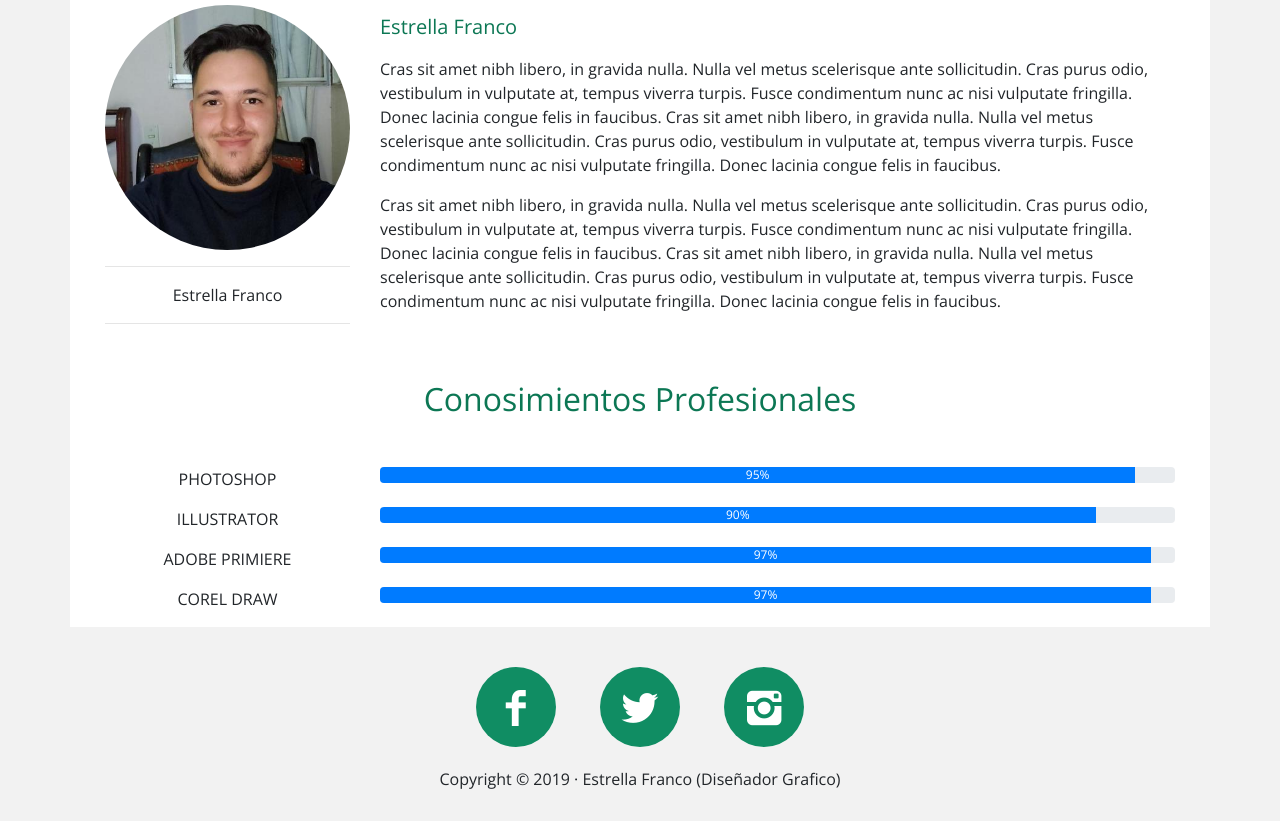
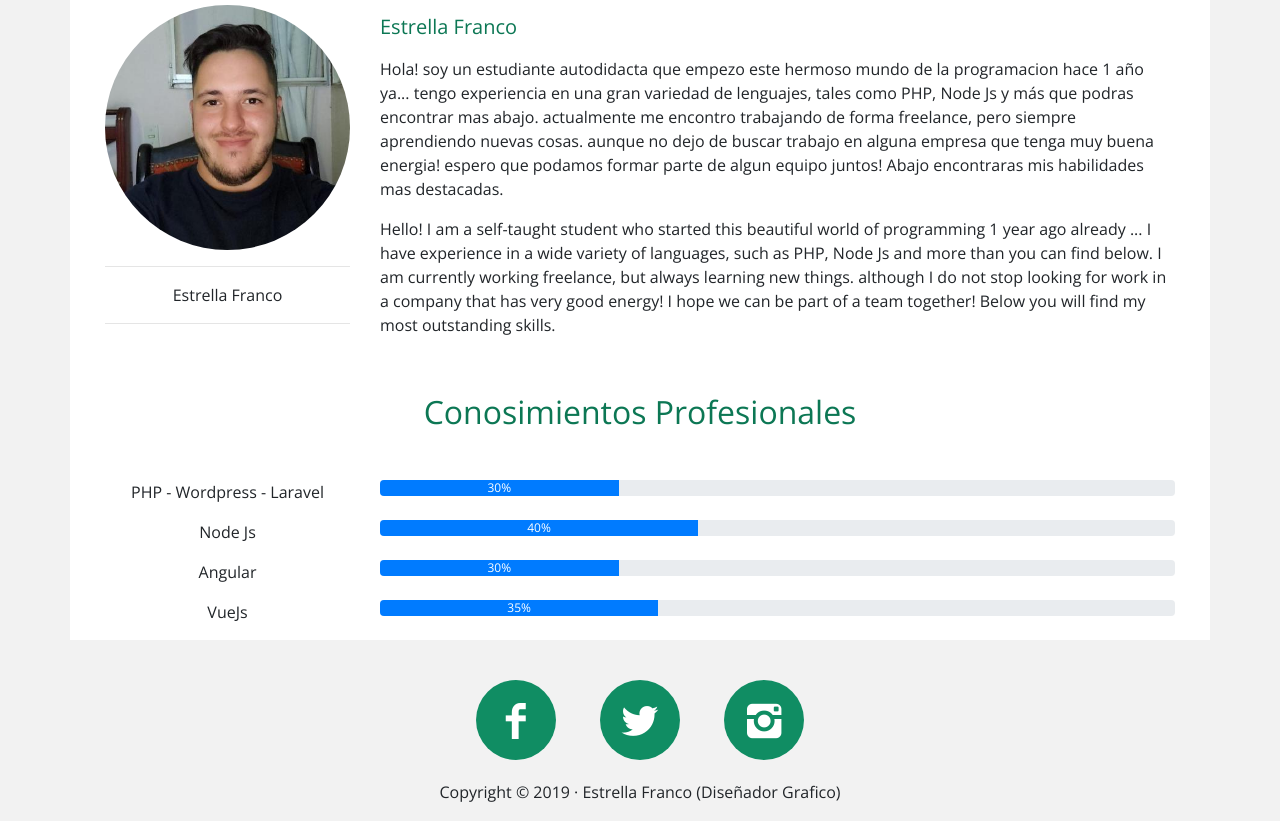
Before and after one commit to franco-es/portfolio, a plain HTML site: page about.html in a window 1280 px wide. Shown: the part 763-1584 px from the top of the page. Drawn offline with nearby package versions, Linux system fonts and the light colour scheme.

Commit message:
se personaliza mas el abaut.html agregando habilidades y una mejor descripcion, en ingles y español

```diff
--- a/about.html
+++ b/about.html
@@ -72,34 +72,26 @@
 						</div>
 						<div class="col-12 col-lg-9 col-md-9">
 							<h5 class="title-project">Estrella Franco</h5>
-							<p>Cras sit amet nibh libero, in gravida nulla. Nulla vel metus scelerisque ante
-								sollicitudin.
-								Cras
-								purus odio, vestibulum in vulputate at, tempus viverra turpis. Fusce condimentum nunc ac
-								nisi
-								vulputate fringilla. Donec lacinia congue felis in faucibus.
-								Cras sit amet nibh libero, in gravida nulla. Nulla vel metus scelerisque ante
-								sollicitudin.
-								Cras
-								purus odio, vestibulum in vulputate at, tempus viverra turpis. Fusce condimentum nunc ac
-								nisi
-								vulputate fringilla. Donec lacinia congue felis in faucibus.
-
+							<p>Hola!
+								soy un estudiante autodidacta que empezo este hermoso mundo de la programacion
+								hace 1 año ya...
+								tengo experiencia en una gran variedad de lenguajes, tales como PHP, Node Js y más que
+								podras encontrar mas abajo.
+								actualmente me encontro trabajando de forma freelance, pero siempre aprendiendo nuevas cosas.
+								aunque no dejo de buscar trabajo en alguna empresa que tenga muy buena energia!
+								espero que podamos formar parte de algun equipo juntos!
+								Abajo encontraras mis habilidades mas destacadas.
 							</p>
 
-							<p>Cras sit amet nibh libero, in gravida nulla. Nulla vel metus scelerisque ante
-								sollicitudin.
-								Cras
-								purus odio, vestibulum in vulputate at, tempus viverra turpis. Fusce condimentum nunc ac
-								nisi
-								vulputate fringilla. Donec lacinia congue felis in faucibus.
-								Cras sit amet nibh libero, in gravida nulla. Nulla vel metus scelerisque ante
-								sollicitudin.
-								Cras
-								purus odio, vestibulum in vulputate at, tempus viverra turpis. Fusce condimentum nunc ac
-								nisi
-								vulputate fringilla. Donec lacinia congue felis in faucibus.
-
+							<p>Hello!
+								I am a self-taught student who started this beautiful world of programming
+								1 year ago already ...
+								I have experience in a wide variety of languages, such as PHP, Node Js and more than
+								you can find below.
+								I am currently working freelance, but always learning new things.
+								although I do not stop looking for work in a company that has very good energy!
+								I hope we can be part of a team together!
+								Below you will find my most outstanding skills.
 							</p>
 						</div>
 					</div>
@@ -107,42 +99,42 @@
 					<h2 class="titulo">Conosimientos Profesionales</h2>
 					<div class="row justify-content-center">
 						<div class="col-12 col-lg-3 col-md-3">
-							<p class="label text-center">PHOTOSHOP</p>
+							<p class="label text-center">PHP - Wordpress - Laravel</p>
 						</div>
 						<div class="col-12 col-lg-9 col-md-9">
 							<div class="progress">
-								<div class="progress-bar" role="progressbar" style="width: 95%;" aria-valuenow="95"
-									aria-valuemin="0" aria-valuemax="100">95%</div>
+								<div class="progress-bar" role="progressbar" style="width: 30%;" aria-valuenow="30"
+									aria-valuemin="0" aria-valuemax="100">30%</div>
 							</div>
 						</div>
 
 						<div class="col-12 col-lg-3 col-md-3">
-							<p class="label text-center">ILLUSTRATOR</p>
+							<p class="label text-center">Node Js</p>
 						</div>
 						<div class="col-12 col-lg-9 col-md-9">
 							<div class="progress">
-								<div class="progress-bar" role="progressbar" style="width: 90%;" aria-valuenow="90"
-									aria-valuemin="0" aria-valuemax="100">90%</div>
+								<div class="progress-bar" role="progressbar" style="width: 40%;" aria-valuenow="40"
+									aria-valuemin="0" aria-valuemax="100">40%</div>
 							</div>
 						</div>
 
 						<div class="col-12 col-lg-3 col-md-3">
-							<p class="label text-center">ADOBE PRIMIERE</p>
+							<p class="label text-center">Angular</p>
 						</div>
 						<div class="col-12 col-lg-9 col-md-9">
 							<div class="progress">
-								<div class="progress-bar" role="progressbar" style="width: 97%;" aria-valuenow="97"
-									aria-valuemin="0" aria-valuemax="100">97%</div>
+								<div class="progress-bar" role="progressbar" style="width: 30%;" aria-valuenow="30"
+									aria-valuemin="0" aria-valuemax="100">30%</div>
 							</div>
 						</div>
 
 						<div class="col-12 col-lg-3 col-md-3">
-							<p class="label text-center">COREL DRAW</p>
+							<p class="label text-center">VueJs</p>
 						</div>
 						<div class="col-12 col-lg-9 col-md-9">
 							<div class="progress">
-								<div class="progress-bar" role="progressbar" style="width: 97%;" aria-valuenow="97"
-									aria-valuemin="0" aria-valuemax="100">97%</div>
+								<div class="progress-bar" role="progressbar" style="width: 35%;" aria-valuenow="35"
+									aria-valuemin="0" aria-valuemax="100">35%</div>
 							</div>
 						</div>
 					</div>
```
